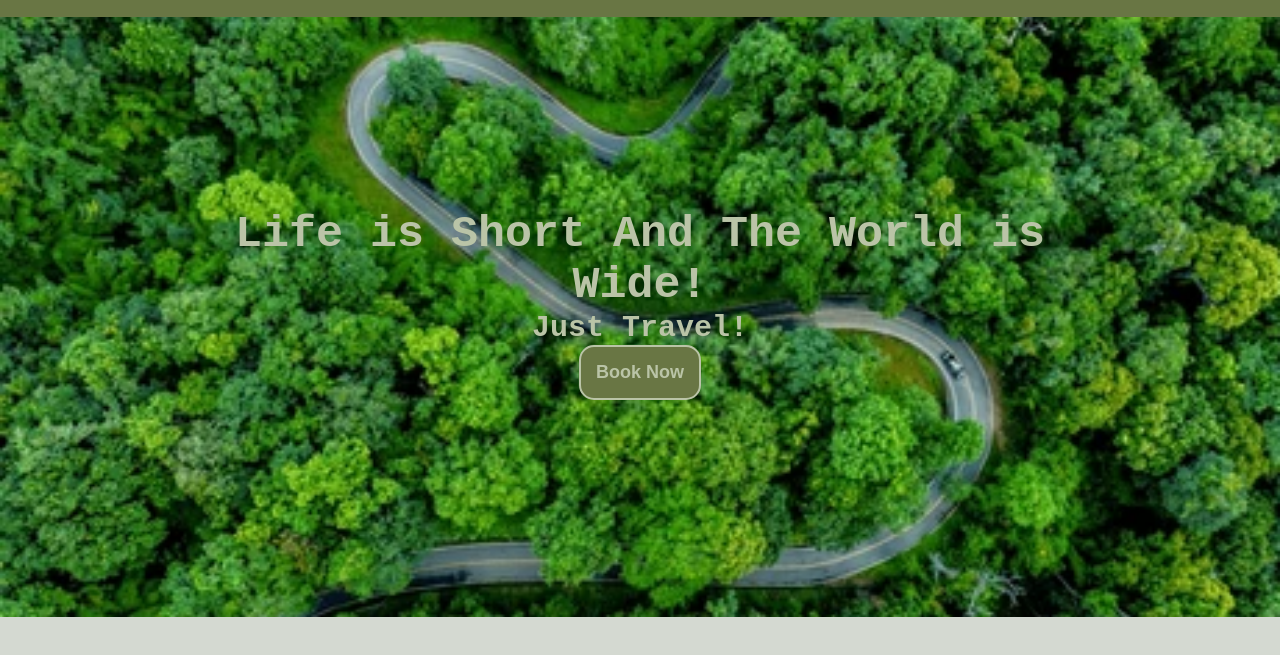
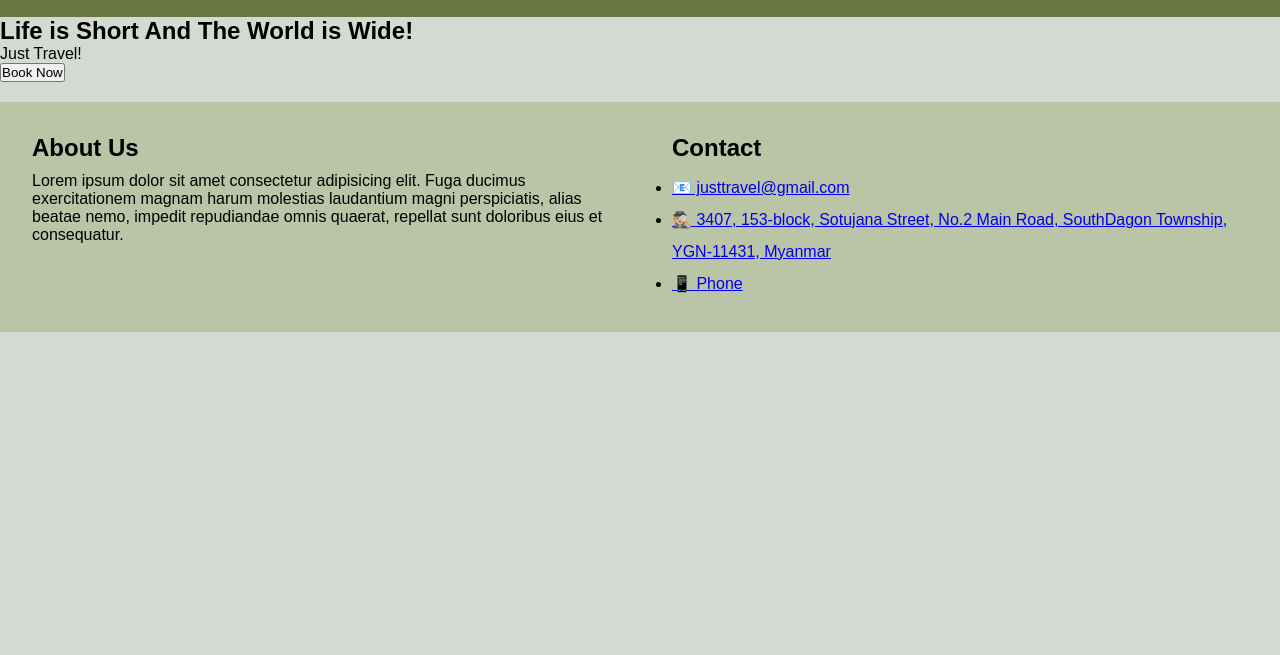
Before and after one commit to Hnin-Nu-Hlaing/Travel-Tour, a plain HTML site: page index.html in a window 1280 px wide. Shown: the part 77-732 px from the top of the page. Drawn offline with Linux system fonts and the light colour scheme.

Commit message:
Sandar (#6)
* added pages

* modified

```diff
--- a/assets/css/style.css
+++ b/assets/css/style.css
@@ -70,49 +70,36 @@ header nav ul li {
     font-size: 22px;
   }
 
-  header a:hover {
-    color: var(--tertiary-color);
-    font-weight: bold;
-    border-bottom: var(--tertiary-color) solid 2px;
-  }
-
 /* header logo */
 .title img {
     width: 50px;
     height: 50px;
     display: inline;
 }
-
-/* hero/jumbotron */
-.hero {
-    background-image: url(../images/image.png);
-    height: 600px;
-    background-size: cover;
-    background-position: center;
-    position: relative;
+.hello-art {
+    display: grid;
+    width: 100%;
+    margin: 20px auto;
+    height: 150px;
+    grid-template-columns: 1fr 1fr;
 }
-
-.hero-title {
-    color: var(--primary-color);
-    text-align: center;
-    margin-bottom: 2rem;
-    padding: 12rem;
-    font-size: 30px;
-    font-weight: bold;
-    font-family: 'Courier New', Courier, monospace;
+.car-body h2 {
+    margin-bottom: 10px;
 }
-
-.hero-title button {
-    border:solid 2px var(--primary-color);
-    padding: 15px;
-    border-radius: 15px;
-    background-color: var(--secondary-color);
-    color: var(--primary-color);
-    font-size: large;
-    font-weight: bold;
+.car-body ul li a  {
+    line-height: 2rem;
 }
-
-.hero-title button:hover {
-    color: var(--secondary-color);
-    background-color: var(--tertiary-color);
+.car-body {
+    padding: 2rem;
+    flex-grow: 1;
+    display: flex;
+    flex-direction: column;
+    height: 100%;
+    background-color: var(--primary-color);
 }
+@media screen and (max-width: 768px){
+    .hello-art {
+        display: flex;
+        flex-wrap: wrap;
+    }
+}
--- a/index.html
+++ b/index.html
@@ -48,9 +48,26 @@
         </div>
     </section>
 
-
-
-
+    <main class="hello-art">
+        <article class="car">
+          <div class="car-body">
+            <h2>About Us</h2>
+            <p>
+              Lorem ipsum dolor sit amet consectetur adipisicing elit. Fuga ducimus exercitationem magnam harum molestias laudantium magni perspiciatis, alias beatae nemo, impedit repudiandae omnis quaerat, repellat sunt doloribus eius et consequatur.
+            </p>
+          </div>
+        </article>
+        <article class="car">
+          <div class="car-body">
+            <h2>Contact</h2>
+            <ul>
+              <li><a href="mailto:justtravel@gmail.com">📧 justtravel@gmail.com</a></li>
+              <li><a href="South Dagon, Yangon, Myanmar">🕵🏼  3407, 153-block, Sotujana Street, No.2 Main Road, SouthDagon Township, YGN-11431, Myanmar</a></li>
+              <li><a href="phone">📱  Phone</a></li>
+            </ul>
+          </div>
+        </article>
+    </main>
     <script src="./assets/js/script.js"></script>
 </body>
 </html>
```
